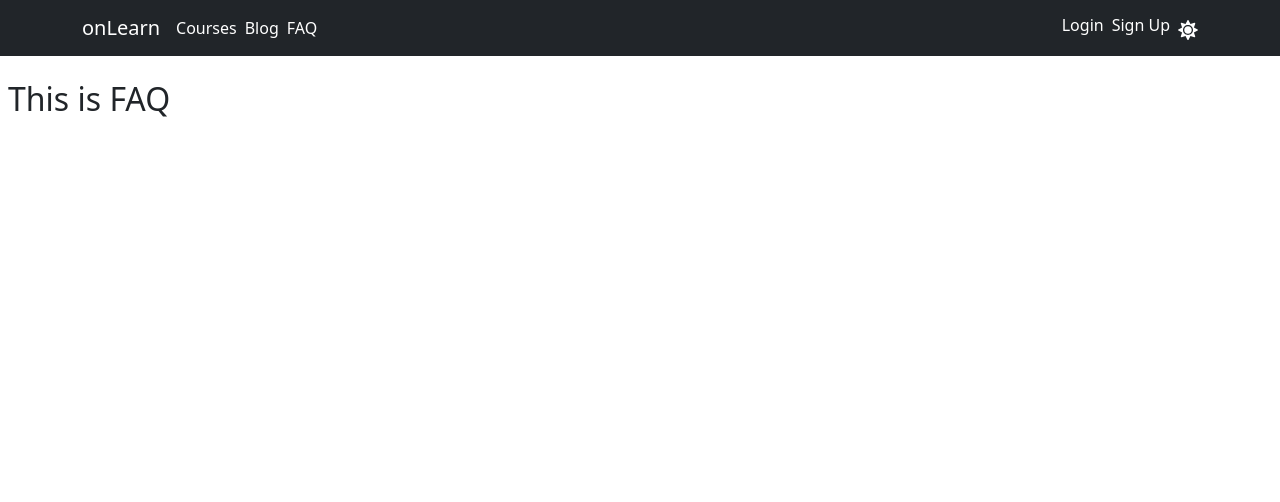
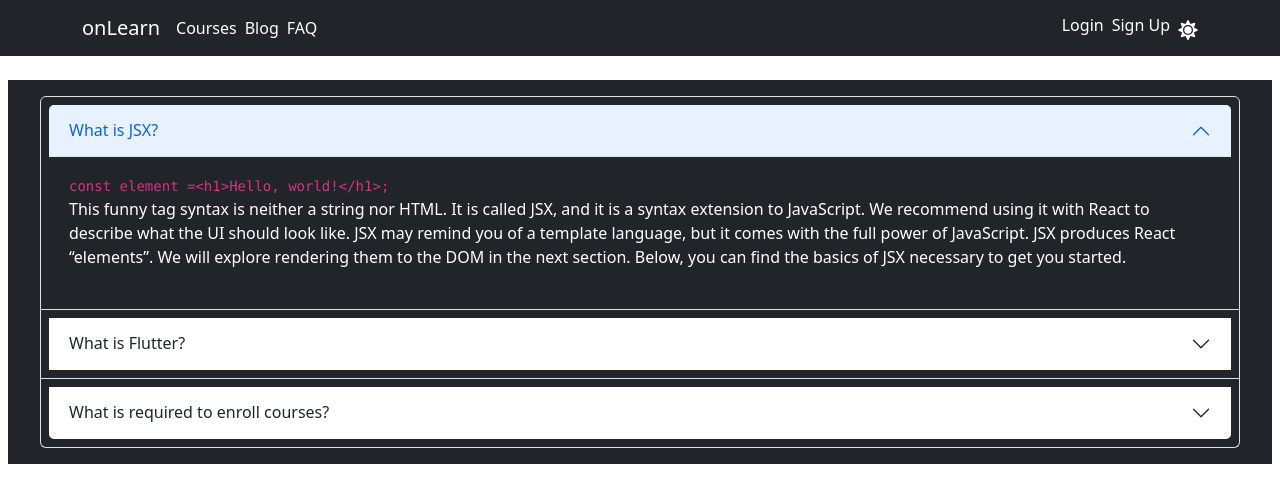
Before and after one commit to gaznafis007/onlearn-client, a React (Create React App) app in the folder Milestone-10-Assignment/onlearn-client/: page /faq in a window 1280 px wide. Shown: the top 502 px of the page. Built offline with nearby package versions, Linux system fonts and the light colour scheme; no server answers.

Commit message:
faq and others

```diff
--- a/Milestone-10-Assignment/onlearn-client/package.json
+++ b/Milestone-10-Assignment/onlearn-client/package.json
@@ -3,6 +3,7 @@
   "version": "0.1.0",
   "private": true,
   "dependencies": {
+    "@react-pdf/renderer": "^3.0.0",
     "@testing-library/jest-dom": "^5.16.5",
     "@testing-library/react": "^13.4.0",
     "@testing-library/user-event": "^13.5.0",
--- a/Milestone-10-Assignment/onlearn-client/public/index.html
+++ b/Milestone-10-Assignment/onlearn-client/public/index.html
@@ -24,7 +24,7 @@
       work correctly both with client-side routing and a non-root public URL.
       Learn how to configure a non-root public URL by running `npm run build`.
     -->
-    <title>React App</title>
+    <title>onLearn</title>
   </head>
   <body>
     <noscript>You need to enable JavaScript to run this app.</noscript>
--- /dev/null
+++ b/Milestone-10-Assignment/onlearn-client/src/Hooks/useTitle.js
@@ -0,0 +1,8 @@
+import { useEffect } from "react";
+
+const useTitle = (title) => {
+  useEffect(() => {
+    document.title = "onLearn |" + title;
+  }, [title]);
+};
+export default useTitle;
--- a/Milestone-10-Assignment/onlearn-client/src/Pages/Blog/Blog.js
+++ b/Milestone-10-Assignment/onlearn-client/src/Pages/Blog/Blog.js
@@ -2,9 +2,11 @@ import React from "react";
 import { useContext } from "react";
 import { Spinner } from "react-bootstrap";
 import { AuthContext } from "../../context/AuthProvider";
+import useTitle from "../../Hooks/useTitle";
 
 const Blog = () => {
   const { dark, loading } = useContext(AuthContext);
+  useTitle("Blog");
   if (loading) {
     return (
       <div className="mx-auto w-50 text-center">
--- /dev/null
+++ b/Milestone-10-Assignment/onlearn-client/src/Pages/CheckOut/CheckOut.js
@@ -0,0 +1,65 @@
+import React from "react";
+import { Col, ListGroup, ListGroupItem, Row } from "react-bootstrap";
+import Button from "react-bootstrap/Button";
+import Card from "react-bootstrap/Card";
+import toast from "react-hot-toast";
+import { useLoaderData } from "react-router-dom";
+import useTitle from "../../Hooks/useTitle";
+
+const CheckOut = () => {
+  useTitle("Checkout");
+  const { name, course_img, course_details, price, mentor } = useLoaderData();
+  const vat = price * 0.1;
+  const total = price + vat;
+  const handlePurchase = () => {
+    toast.success("Congratulations You successfully enrolled this Course");
+  };
+  return (
+    <Row className="mx-auto justify-content-center">
+      <Col lg="3">
+        <Card>
+          <Card.Img variant="top" src={course_img} />
+          <Card.Body>
+            <Card.Title className="my-2">Course Title: {name}</Card.Title>
+            <Card.Subtitle>Mentor: {mentor}</Card.Subtitle>
+            <Card.Text className="my-2">{course_details}</Card.Text>
+          </Card.Body>
+          <Card.Footer>Price: {price}$</Card.Footer>
+        </Card>
+      </Col>
+      <Col lg="3">
+        <Card>
+          <Card.Body>
+            <ListGroup>
+              <Card.Title className="text-center">Receipt</Card.Title>
+              <ListGroupItem className="d-flex justify-content-between">
+                <p>Course name:</p>
+                <p>{name}</p>
+              </ListGroupItem>
+              <ListGroupItem className="d-flex justify-content-between">
+                <p>Price:</p>
+                <p>{price}$</p>
+              </ListGroupItem>
+              <ListGroupItem className="d-flex justify-content-between">
+                <p>Vat (10%):</p>
+                <p>{vat.toFixed(2)}$</p>
+              </ListGroupItem>
+              <ListGroupItem className="d-flex justify-content-between">
+                <p>Grand Total:</p>
+                <p>{total.toFixed(2)}$</p>
+              </ListGroupItem>
+            </ListGroup>
+            <button
+              onClick={handlePurchase}
+              className="mt-3 mx-auto text-center d-block btn btn-primary"
+            >
+              Buy Now
+            </button>
+          </Card.Body>
+        </Card>
+      </Col>
+    </Row>
+  );
+};
+
+export default CheckOut;
--- a/Milestone-10-Assignment/onlearn-client/src/Pages/CourseCard/CourseCard.js
+++ b/Milestone-10-Assignment/onlearn-client/src/Pages/CourseCard/CourseCard.js
@@ -23,6 +23,7 @@ const CourseCard = ({ course }) => {
     duration,
     total_enroll,
     mentor,
+    price,
     course_details,
   } = course;
   const handleEnroll = () => {
@@ -37,7 +38,11 @@ const CourseCard = ({ course }) => {
             className={dark ? "bg-dark text-white" : "bg-white text-dark"}
           >
             <Card.Title>{name}</Card.Title>
-            <Card.Text>
+            <Card.Subtitle className="text-primary">
+              <span className="me-2">Mentor: {mentor}</span>
+              <span>Price: {price}$</span>
+            </Card.Subtitle>
+            <Card.Text className="mt-3">
               {course_details.length > 100 ? (
                 <span>
                   {course_details.slice(0, 100) + "...."}
--- a/Milestone-10-Assignment/onlearn-client/src/Pages/CourseDetails/CourseDetails.js
+++ b/Milestone-10-Assignment/onlearn-client/src/Pages/CourseDetails/CourseDetails.js
@@ -1,12 +1,13 @@
 import React from "react";
 import { Card, Spinner } from "react-bootstrap";
-import { useLoaderData } from "react-router-dom";
+import { useLoaderData, useNavigate } from "react-router-dom";
 import { FaBeer, FaPeopleCarry } from "react-icons/fa";
 import { useContext } from "react";
 import { AuthContext } from "../../context/AuthProvider";
 
 const CourseDetails = () => {
   const { dark, loading } = useContext(AuthContext);
+  const navigate = useNavigate();
   const courseData = useLoaderData();
   const {
     id,
@@ -16,6 +17,7 @@ const CourseDetails = () => {
     duration,
     total_enroll,
     mentor,
+    price,
     course_details,
   } = courseData;
   if (loading) {
@@ -49,7 +51,13 @@ const CourseDetails = () => {
         <Card.Footer className="d-flex justify-content-evenly">
           <p className="fw-semibold">Course Category: {category}</p>
           <p className="fw-semibold">Course Duration: {duration}</p>
-          <button className="btn btn-primary">Enroll now!</button>
+          <p className="fw-semibold">Price: {price}$</p>
+          <button
+            onClick={() => navigate(`/course/${id}/checkout`)}
+            className="btn btn-primary"
+          >
+            Enroll now!
+          </button>
         </Card.Footer>
       </Card>
     </div>
--- a/Milestone-10-Assignment/onlearn-client/src/Pages/Courses/Courses.js
+++ b/Milestone-10-Assignment/onlearn-client/src/Pages/Courses/Courses.js
@@ -3,12 +3,14 @@ import { useContext } from "react";
 import { Col, Row } from "react-bootstrap";
 import { Outlet, useLoaderData } from "react-router-dom";
 import { AuthContext } from "../../context/AuthProvider";
+import useTitle from "../../Hooks/useTitle";
 import CourseCard from "../CourseCard/CourseCard";
 import SideNav from "../Shared/SideNav/SideNav";
 
 const Courses = () => {
   const { dark } = useContext(AuthContext);
   const courses = useLoaderData();
+  useTitle("Courses");
   return (
     <div className={`d-flex ${dark ? "bg-dark" : "bg-transparent"}`}>
       <div className="w-25 mt-2 px-2">
--- a/Milestone-10-Assignment/onlearn-client/src/Pages/Faq/Faq.js
+++ b/Milestone-10-Assignment/onlearn-client/src/Pages/Faq/Faq.js
@@ -1,9 +1,74 @@
 import React from "react";
+import { useContext } from "react";
+import { AuthContext } from "../../context/AuthProvider";
+import useTitle from "../../Hooks/useTitle";
+import Accordion from "react-bootstrap/Accordion";
 
 const Faq = () => {
+  const { dark } = useContext(AuthContext);
+  useTitle("FAQ");
   return (
-    <div className="mx-2">
-      <h2>This is FAQ</h2>
+    <div
+      className={`mx-2 p-2 ${
+        dark ? "bg-dark text-white" : "bg-transparent text-dark"
+      }`}
+    >
+      <Accordion
+        defaultActiveKey={["0"]}
+        className={`mx-2 p-2 ${
+          dark ? "bg-dark text-white" : "bg-transparent text-dark"
+        }`}
+      >
+        <Accordion.Item
+          eventKey="0"
+          className={`mx-2 p-2 ${
+            dark ? "bg-dark text-white" : "bg-transparent text-dark"
+          }`}
+        >
+          <Accordion.Header>What is JSX?</Accordion.Header>
+          <Accordion.Body>
+            <code>{"const element =<h1>Hello, world!</h1>"};</code>
+            <p>
+              This funny tag syntax is neither a string nor HTML. It is called
+              JSX, and it is a syntax extension to JavaScript. We recommend
+              using it with React to describe what the UI should look like. JSX
+              may remind you of a template language, but it comes with the full
+              power of JavaScript. JSX produces React “elements”. We will
+              explore rendering them to the DOM in the next section. Below, you
+              can find the basics of JSX necessary to get you started.
+            </p>
+          </Accordion.Body>
+        </Accordion.Item>
+        <Accordion.Item
+          eventKey="1"
+          className={`mx-2 p-2 ${
+            dark ? "bg-dark text-white" : "bg-transparent text-dark"
+          }`}
+        >
+          <Accordion.Header>What is Flutter?</Accordion.Header>
+          <Accordion.Body>
+            Control every pixel to create customized & adaptive designs that
+            look great on any screen. Take control of your codebase with
+            plugins, testing, dev tools & build high quality apps. Null Safe
+            Code. Web Stable. Native Performance. Mobile Ads SDK. Open Source.
+          </Accordion.Body>
+        </Accordion.Item>
+        <Accordion.Item
+          eventKey="2"
+          className={`mx-2 p-2 ${
+            dark ? "bg-dark text-white" : "bg-transparent text-dark"
+          }`}
+        >
+          <Accordion.Header>
+            What is required to enroll courses?
+          </Accordion.Header>
+          <Accordion.Body>
+            Our courses are made by the very best mentor across the world and
+            they made the course and outline very easy that most of the courses
+            are required just very basic knowledge of operating computer
+          </Accordion.Body>
+        </Accordion.Item>
+      </Accordion>
     </div>
   );
 };
--- a/Milestone-10-Assignment/onlearn-client/src/Pages/Home/Home.js
+++ b/Milestone-10-Assignment/onlearn-client/src/Pages/Home/Home.js
@@ -7,10 +7,12 @@ import reactAndNodeAnimattion from "./react-and-node-development-mobile-first.js
 import SideNav from "../Shared/SideNav/SideNav";
 import { useContext } from "react";
 import { AuthContext } from "../../context/AuthProvider";
+import useTitle from "../../Hooks/useTitle";
 
 const Home = () => {
   const navigate = useNavigate();
   const { dark } = useContext(AuthContext);
+  useTitle("");
   return (
     <>
       <Row
--- a/Milestone-10-Assignment/onlearn-client/src/Routes/routes.js
+++ b/Milestone-10-Assignment/onlearn-client/src/Routes/routes.js
@@ -2,6 +2,7 @@ import { createBrowserRouter } from "react-router-dom";
 import Main from "../layout/Main/Main";
 import Blog from "../Pages/Blog/Blog";
 import CategoryCourses from "../Pages/CategoryCourse/CategoryCourses";
+import CheckOut from "../Pages/CheckOut/CheckOut";
 import CourseDetails from "../Pages/CourseDetails/CourseDetails";
 import CourseLayout from "../Pages/CourseLayout.js/CourseLayout";
 import Courses from "../Pages/Courses/Courses";
@@ -52,6 +53,16 @@ export const router = createBrowserRouter([
           fetch(`https://onlearn-server.vercel.app/datas/${params.id}`),
       },
       {
+        path: "/course/:id/checkout",
+        element: (
+          <ProtectedRoute>
+            <CheckOut />
+          </ProtectedRoute>
+        ),
+        loader: ({ params }) =>
+          fetch(`https://onlearn-server.vercel.app/datas/${params.id}`),
+      },
+      {
         path: "/blog",
         element: (
           <ProtectedRoute>
```
Also changed, not shown: 1 other file (tests, documents, lock files or other folders).
